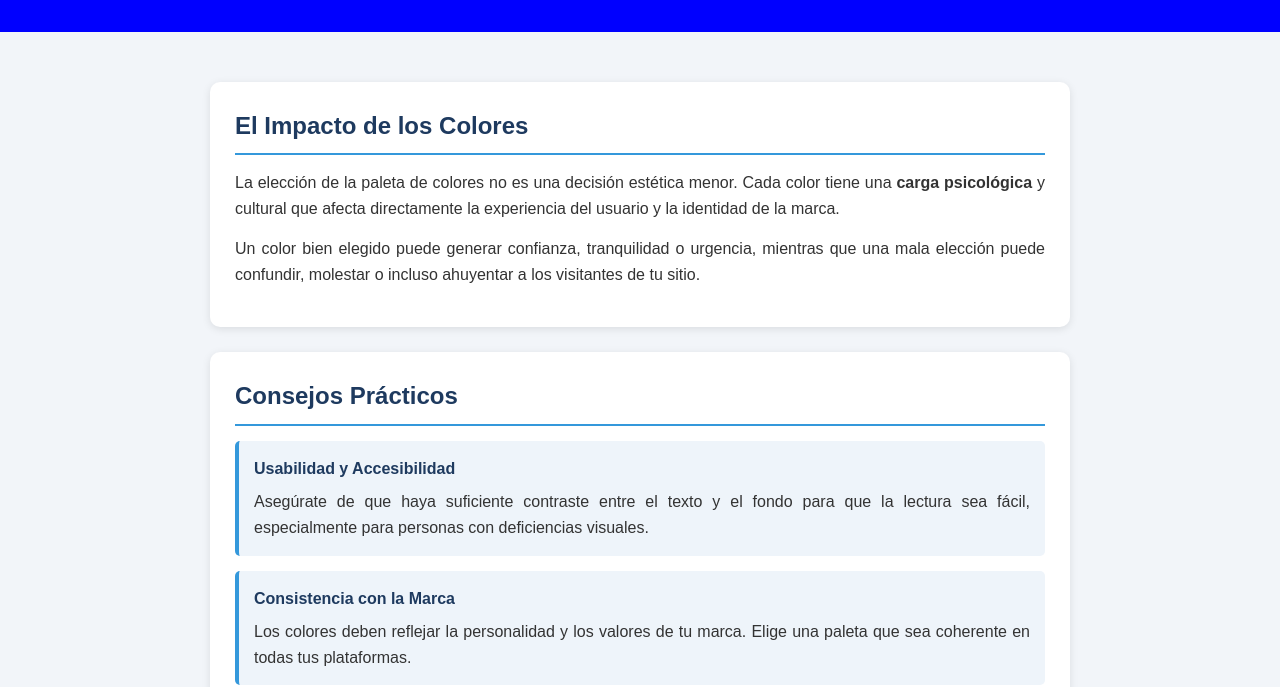
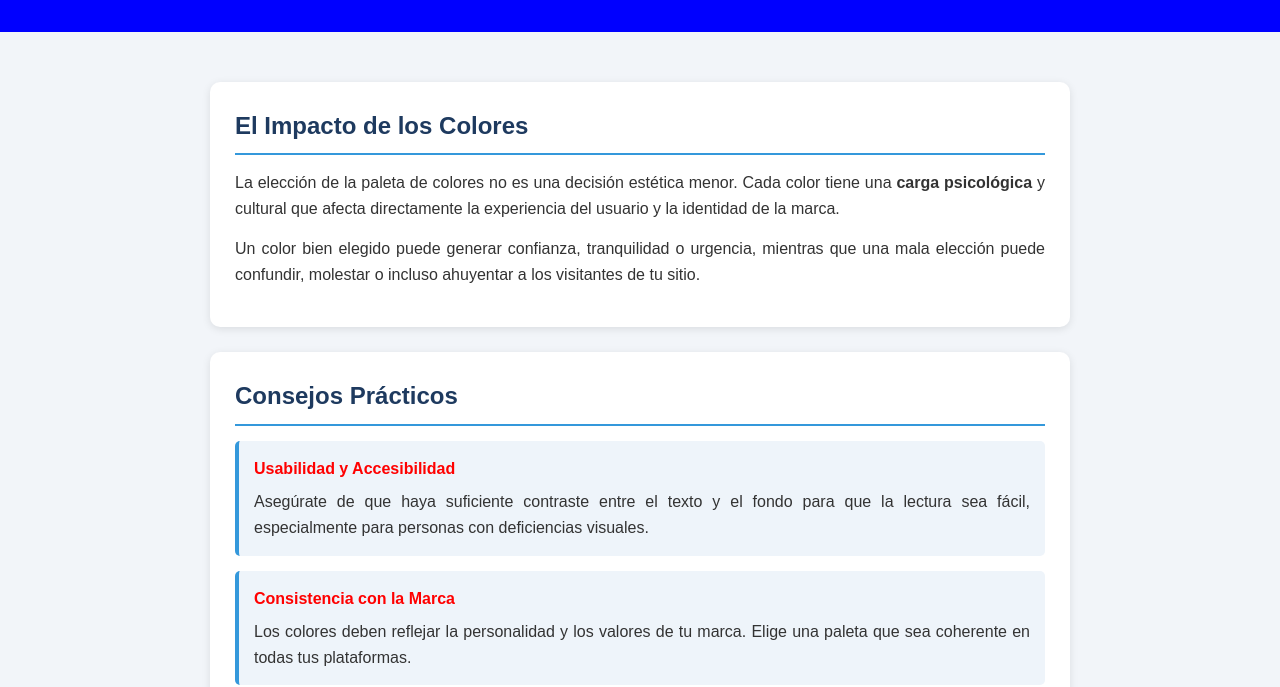
Before and after one commit to mirkof209-coder/practica-beem, a plain HTML site: page index.html in a window 1280 px wide. Shown: the part 122-809 px from the top of the page. Drawn offline with Linux system fonts and the light colour scheme.

Commit message:
Actualizar styles.css

```diff
--- a/styles.css
+++ b/styles.css
@@ -30,7 +30,7 @@ body {
     font-size: 16px;
 }
 
-/* Bloque Main */
+
 .main {
     max-width: 900px;
     margin: 30px auto;
@@ -77,7 +77,7 @@ body {
 }
 
 .tips__title {
-    color: #1e3a5f;
+    color: red ;
     margin-bottom: 8px;
 }
 
```
